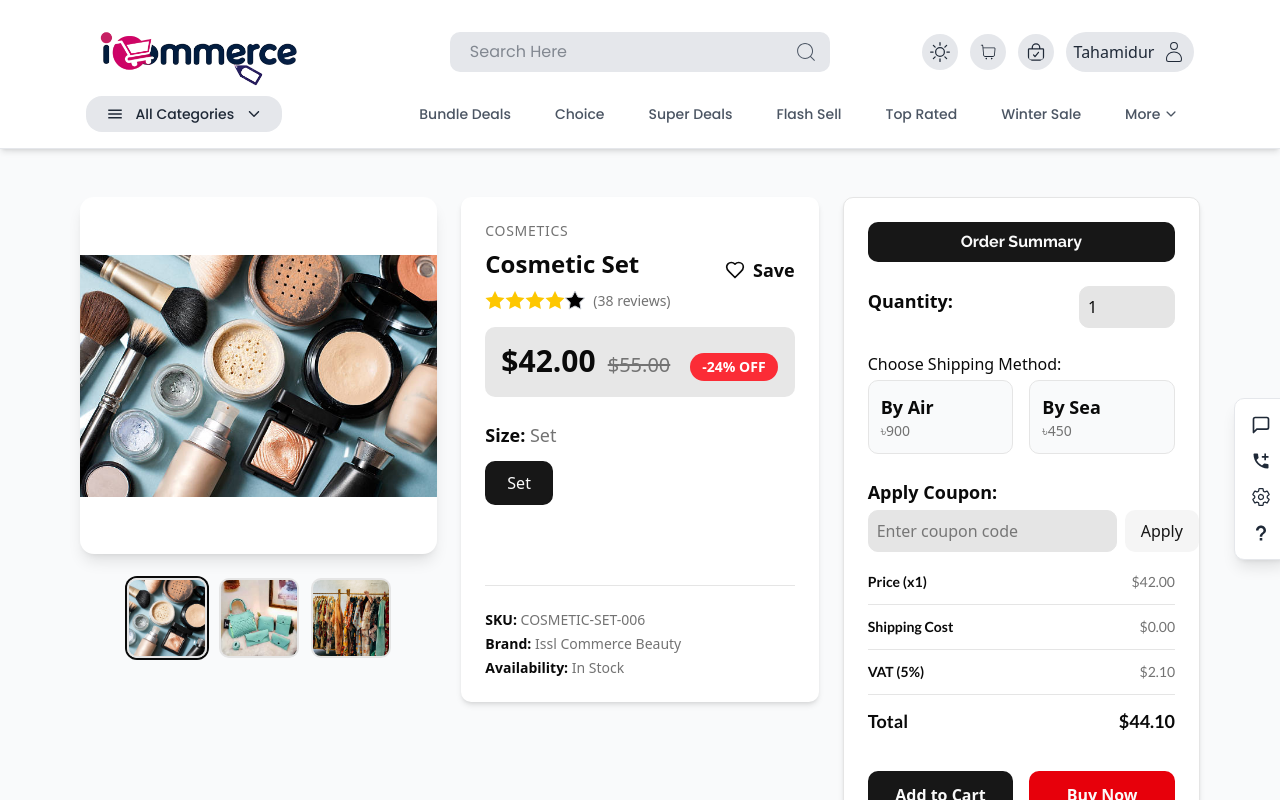
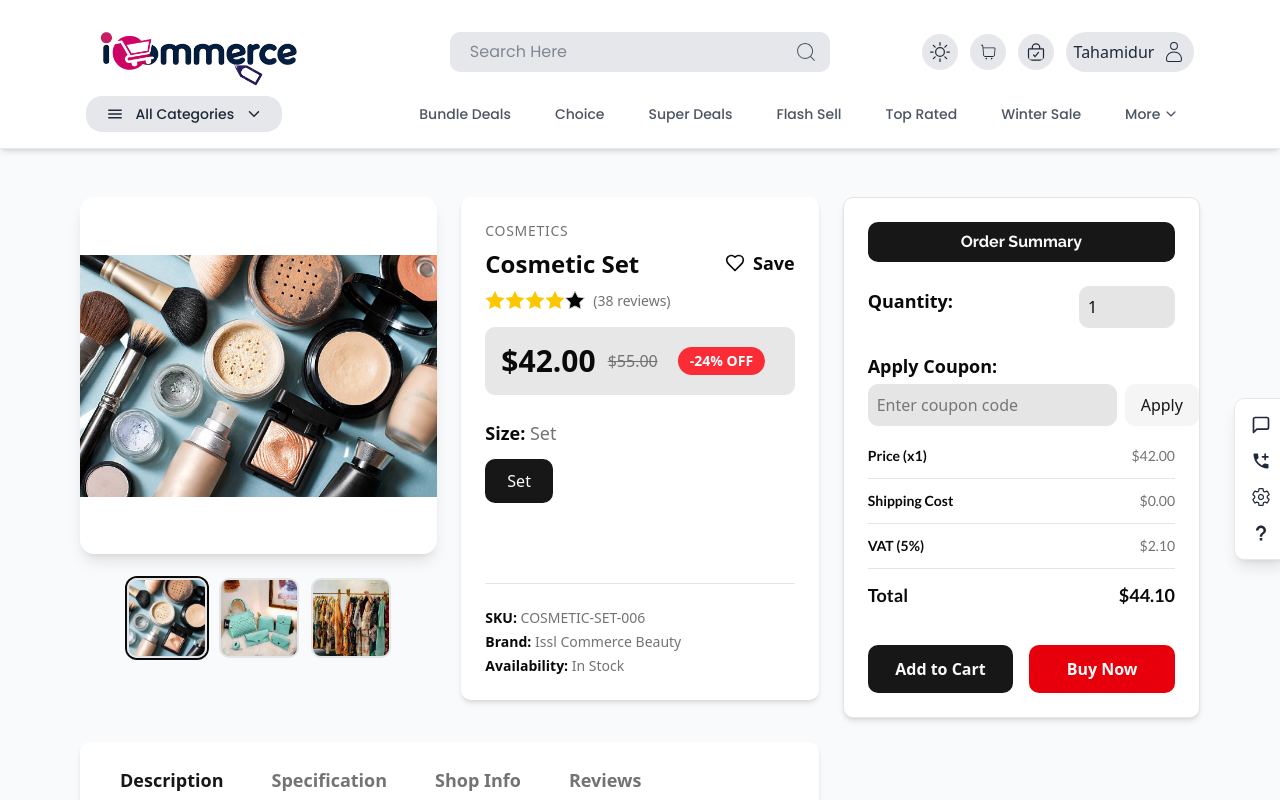
Before and after one commit to TahamidurTaief/icommerce, a Next.js app in the folder frontend/: page /products/cosmetic-set in a window 1280 px wide. Shown: the top 800 px of the page. Built offline with nearby package versions, Linux system fonts and the light colour scheme.

Commit message:
fix text sizing in product details page

```diff
--- a/frontend/app/Components/Product/PaymentDetails.jsx
+++ b/frontend/app/Components/Product/PaymentDetails.jsx
@@ -60,54 +60,7 @@ export default function PaymentDetails({
           className="w-24 p-2 border border-border rounded-lg bg-input text-foreground focus:ring-2 focus:ring-ring"
         />
       </div>
-      <h3 className="mb-1 text-md font-medium text-foreground">
-        Choose Shipping Method:
-      </h3>
-      {/* UPDATED: Changed from grid to flex for better responsiveness */}
-      <ul className="flex flex-col sm:flex-row w-full gap-4">
-        <li className="flex-1">
-          <input
-            type="radio"
-            id="by-air"
-            value="air"
-            className="hidden peer"
-            checked={selectedShipping === "air"}
-            onChange={() => setSelectedShipping("air")}
-          />
-          <label
-            htmlFor="by-air"
-            className="inline-flex items-center justify-between w-full p-3 text-foreground bg-[var(--color-background)] border border-border rounded-lg cursor-pointer peer-checked:border-primary peer-checked:ring-1 peer-checked:ring-primary hover:bg-muted transition-colors"
-          >
-            <div className="block">
-              <div className="w-full text-lg font-semibold">By Air</div>
-              <div className="w-full text-sm text-muted-foreground">
-                ৳{shippingRates.air}
-              </div>
-            </div>
-          </label>
-        </li>
-        <li className="flex-1">
-          <input
-            type="radio"
-            id="by-sea"
-            value="sea"
-            className="hidden peer"
-            checked={selectedShipping === "sea"}
-            onChange={() => setSelectedShipping("sea")}
-          />
-          <label
-            htmlFor="by-sea"
-            className="inline-flex items-center justify-between w-full p-3 text-foreground bg-[var(--color-background)] border border-border rounded-lg cursor-pointer peer-checked:border-primary peer-checked:ring-1 peer-checked:ring-primary hover:bg-muted transition-colors"
-          >
-            <div className="block">
-              <div className="w-full text-lg font-semibold">By Sea</div>
-              <div className="w-full text-sm text-muted-foreground">
-                ৳{shippingRates.sea}
-              </div>
-            </div>
-          </label>
-        </li>
-      </ul>
+
       <div className="mt-6 mb-4">
         <h3 className="font-semibold text-lg text-foreground mb-1">
           Apply Coupon:
--- a/frontend/app/Components/Product/ProductInfo.jsx
+++ b/frontend/app/Components/Product/ProductInfo.jsx
@@ -68,8 +68,8 @@ export default function ProductInfo({
         {product.category}
       </span>
 
-      <div className="flex flex-row justify-between items-center w-full gap-4">
-        <h1 className="text-xl md:text-2xl font-extrabold text-foreground mb-3 leading-tight">
+      <div className="flex flex-row justify-between items-baseline w-full gap-4">
+        <h1 className="text-lg md:text-2xl font-extrabold text-foreground mb-3 leading-tight">
           {product.name}
         </h1>
 
@@ -109,12 +109,12 @@ export default function ProductInfo({
           </span>
         </div>
       )}
-      <div className="flex items-baseline gap-3 mb-6 p-4 bg-primary/10 rounded-lg">
-        <span className="text-3xl font-bold text-primary-600 dark:text-primary-400">
+      <div className="flex items-center gap-3 mb-6 p-4 bg-primary/10 rounded-lg">
+        <span className="text-xl sm:text-3xl font-bold text-primary-600 dark:text-primary-400">
           ${productPrice.toFixed(2)}
         </span>
         {originalPrice > productPrice && (
-          <span className="text-xl text-muted-foreground line-through">
+          <span className="text-md text-muted-foreground line-through">
             ${originalPrice.toFixed(2)}
           </span>
         )}
@@ -138,7 +138,7 @@ export default function ProductInfo({
               <button
                 key={color.hex}
                 onClick={() => setSelectedColor(color.hex)}
-                className={`w-10 h-10 rounded-full border-2 transition-all duration-200 ${
+                className={`w-5 h-5 md:w-10 md:h-10 rounded-full border-2 transition-all duration-200 ${
                   selectedColor === color.hex
                     ? "ring-4 ring-offset-2 ring-primary-500 dark:ring-primary-400 border-primary-500 dark:ring-offset-gray-800"
                     : "border-border hover:border-primary-400"
@@ -163,7 +163,7 @@ export default function ProductInfo({
               <button
                 key={size}
                 onClick={() => setSelectedSize(size)}
-                className={`px-5 py-2 rounded-lg border-2 font-medium transition-all duration-200 ${
+                className={`px-3 py-2 text-center items-center md:px-5 md:py-2 rounded-lg border-2 font-medium transition-all duration-200 ${
                   selectedSize === size
                     ? "bg-primary text-primary-foreground border-primary"
                     : "border-border text-foreground hover:bg-muted"
```
